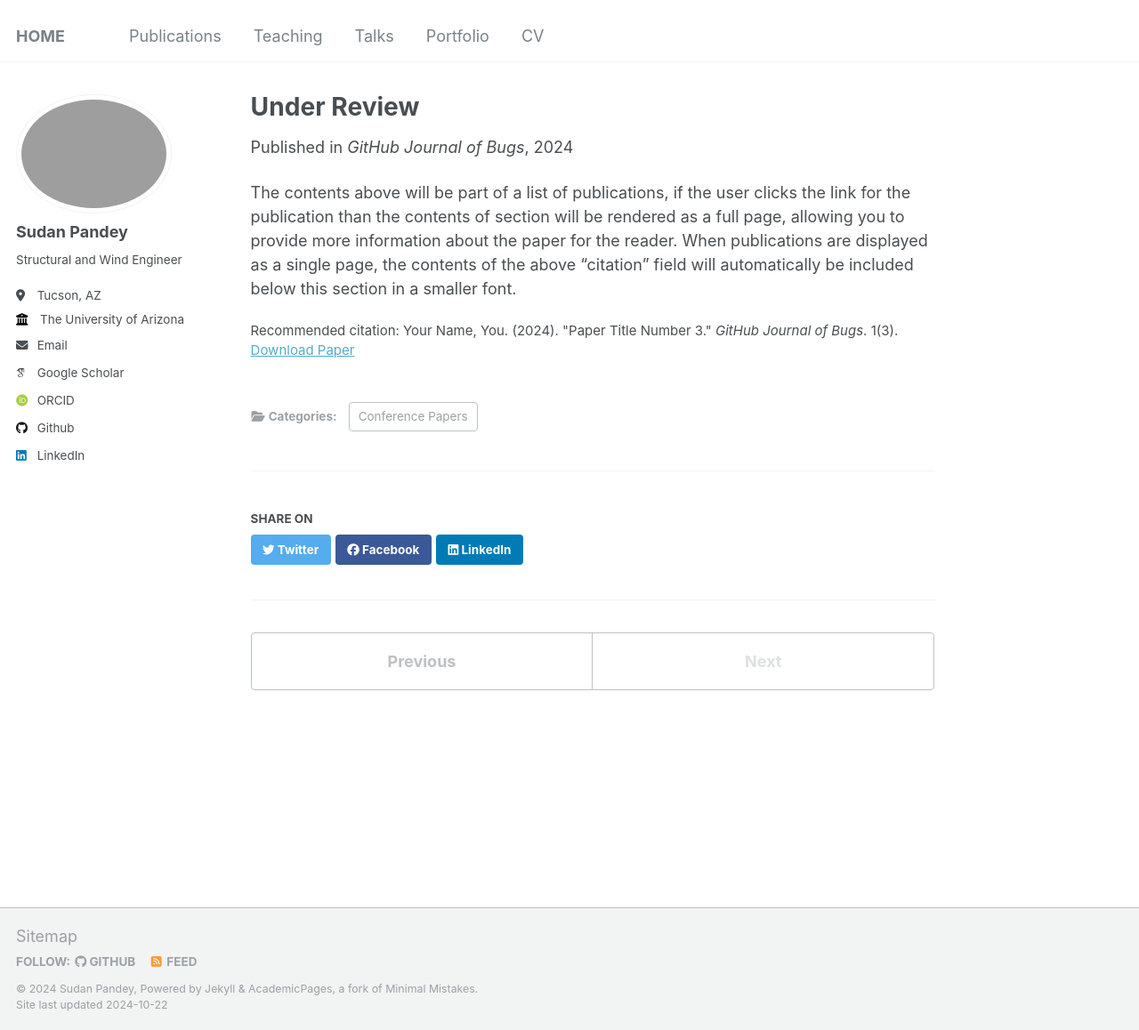
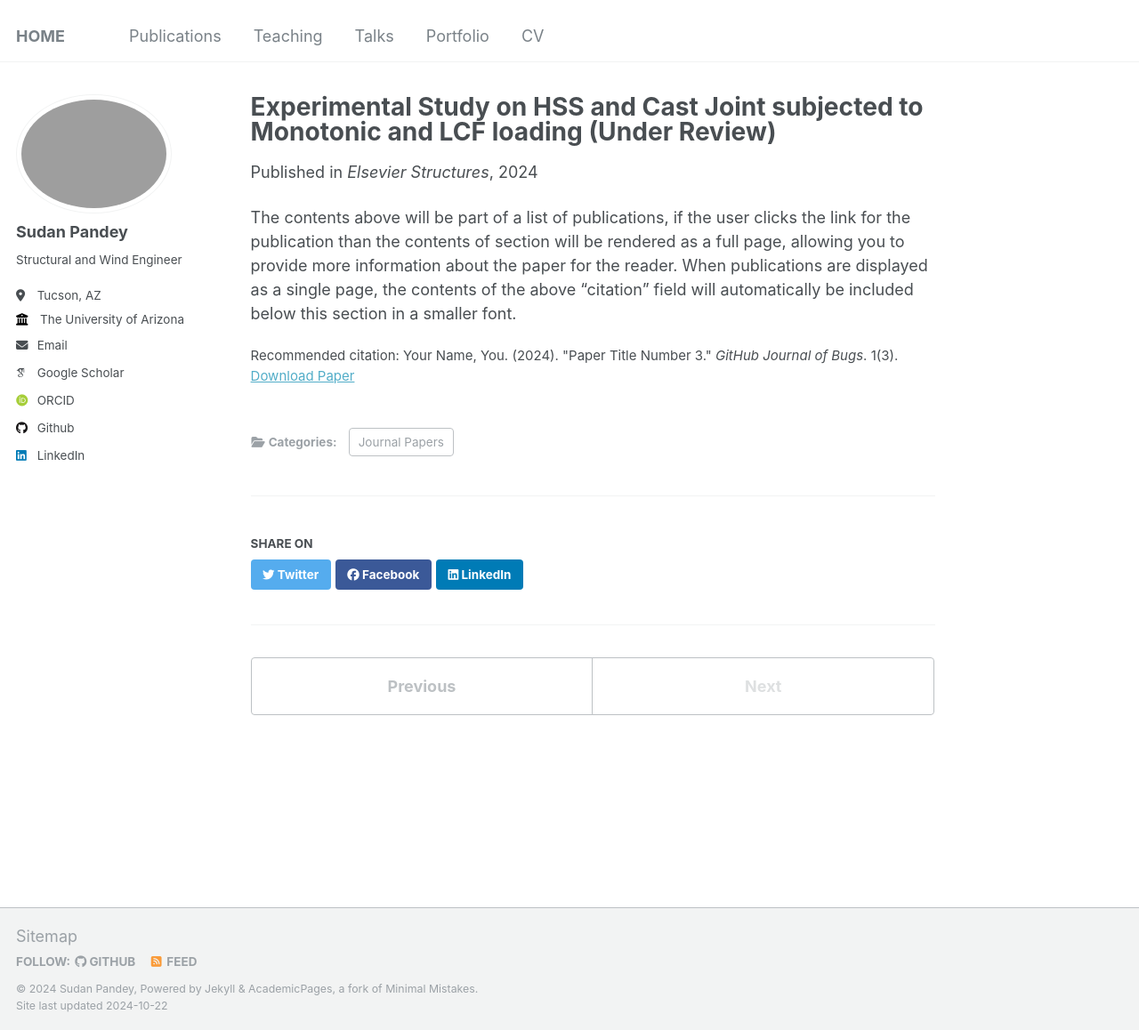
Before and after one commit to pdy-sdn/pandeysudan.github.io, a Jekyll site: the page built from _publications/2024-02-17-paper-title-number-4.md, in a window 1280 px wide and 1158 px high. Shown: the whole window at 89% size. Built offline with Jekyll 4.4.1, drawn with Linux system fonts in a browser that asks for light colours; some web fonts are replaced.

Commit message:
updated on oct 15

```diff
--- a/_publications/2024-02-17-paper-title-number-4.md
+++ b/_publications/2024-02-17-paper-title-number-4.md
@@ -1,11 +1,11 @@
 ---
-title: "Under Review"
+title: "Experimental Study on HSS and Cast Joint subjected to Monotonic and LCF loading (Under Review)"
 collection: publications
-category: Conference Papers
+category: Journal Papers
 permalink: /publication/2024-02-17-paper-title-number-4
 excerpt: 'This paper is about fixing template issue #693.'
 date: 2024-02-17
-venue: 'GitHub Journal of Bugs'
+venue: 'Elsevier Structures'
 paperurl: 'http://academicpages.github.io/files/paper3.pdf'
 citation: 'Your Name, You. (2024). &quot;Paper Title Number 3.&quot; <i>GitHub Journal of Bugs</i>. 1(3).'
 ---
```
Also changed, not shown: _publications/2019-10-01-paper-title-number-1.md (+1 -1 lines).
